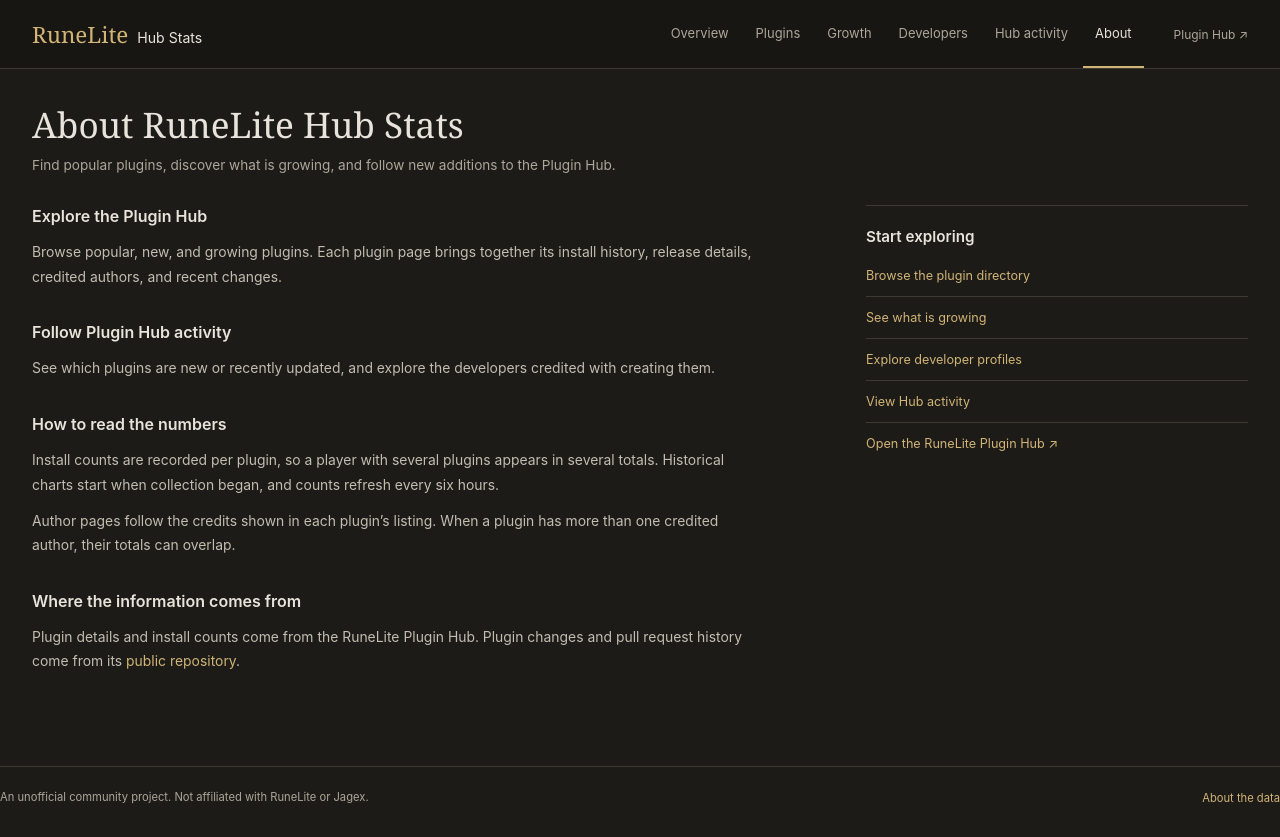
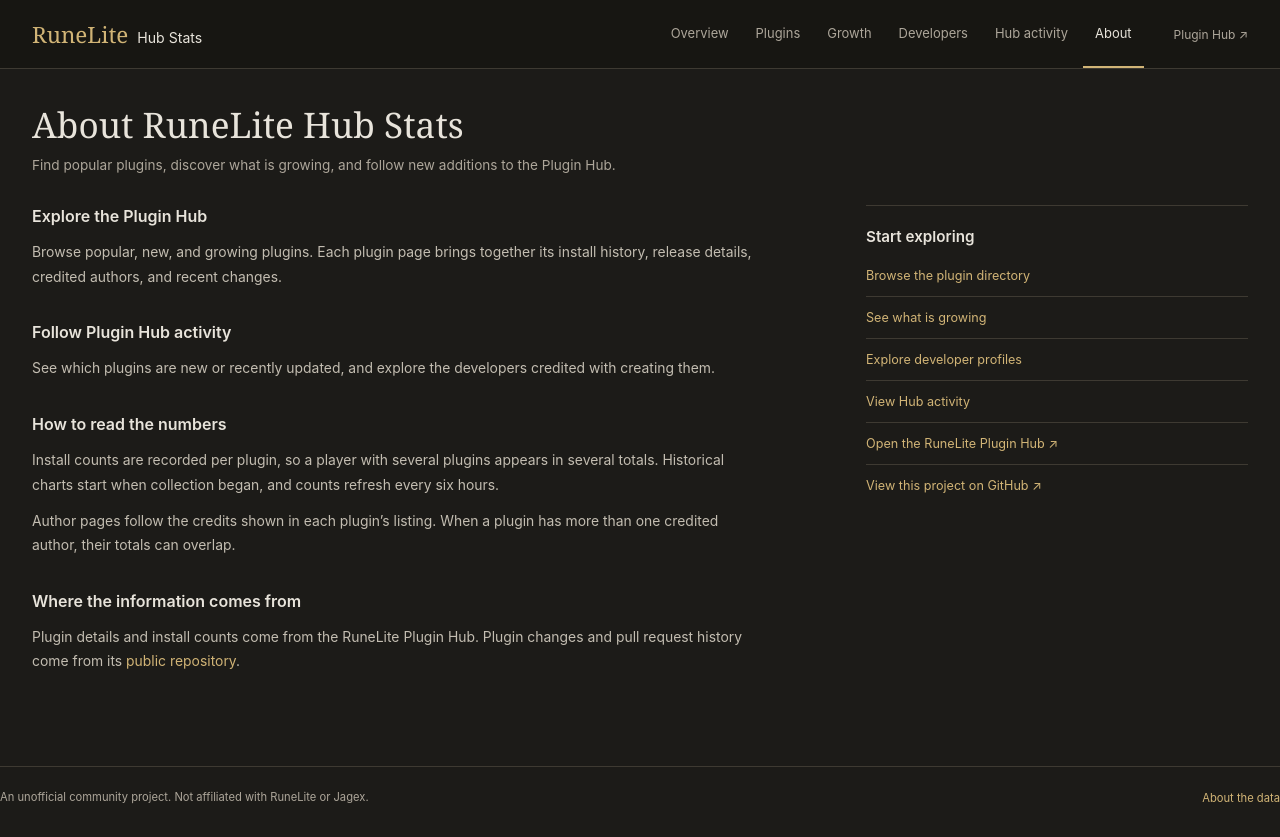
Before and after one commit to wouterrutgers/runelite-stats, a Vue app: page /#/about in a window 1280 px wide. Built offline with nearby package versions, Linux system fonts and the light colour scheme.

Commit message:
add repo link

```diff
--- a/src/views/AboutView.vue
+++ b/src/views/AboutView.vue
@@ -51,6 +51,9 @@
           <RouterLink to="/developers">Explore developer profiles</RouterLink>
           <RouterLink to="/hub">View Hub activity</RouterLink>
           <a href="https://runelite.net/plugin-hub/">Open the RuneLite Plugin Hub ↗</a>
+          <a href="https://github.com/wouterrutgers/runelite-stats" target="_blank" rel="noreferrer"
+            >View this project on GitHub ↗</a
+          >
         </section>
       </aside>
     </div>
```
